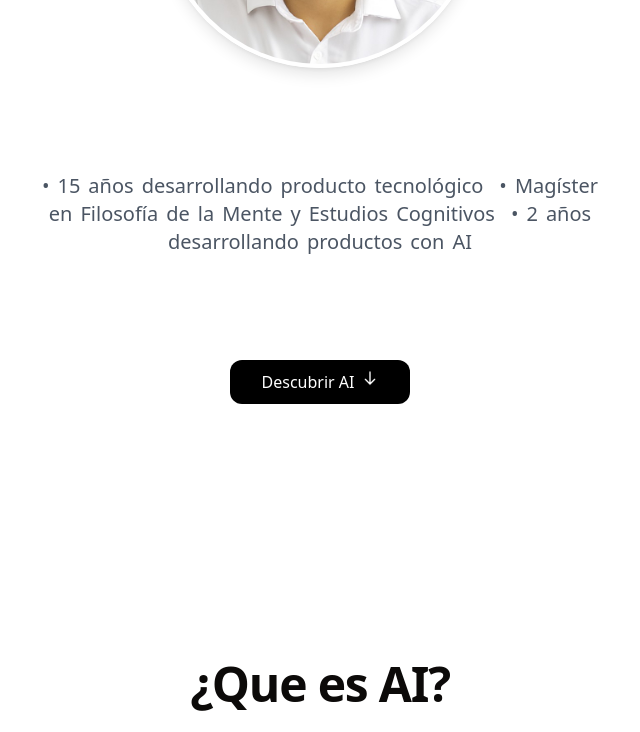
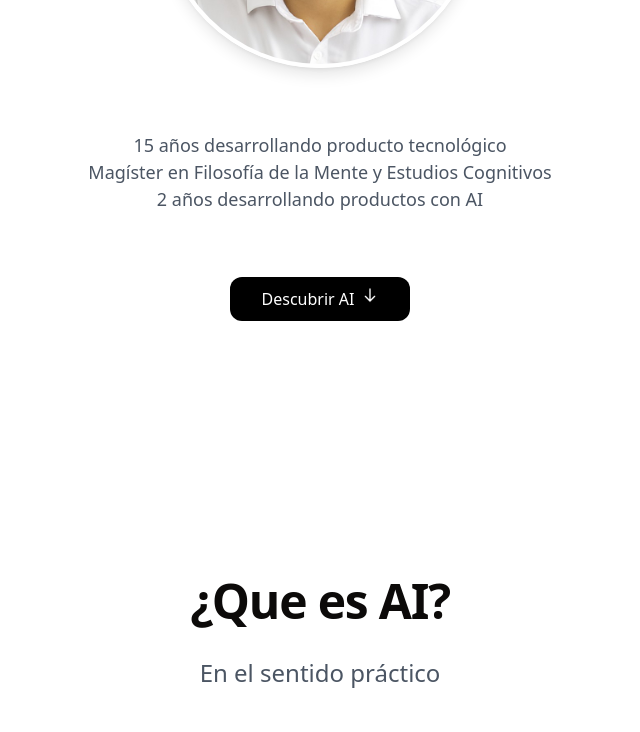
Before and after one commit to RobertoCaroca/robertocaroca.github.io, a Next.js app: page / in a window 1280 px wide. Shown: the part 1260-1992 px from the top of the page, without its empty margins (320-960 px from the left). Built offline with nearby package versions, Linux system fonts and the light colour scheme.

Commit message:
try to see

```diff
--- a/components/AboutMe.tsx
+++ b/components/AboutMe.tsx
@@ -32,10 +32,26 @@ export default function AboutMe() {
           </div>
 
           <div className="max-w-2xl mx-auto">
-            <TextReveal
-              text="• 15 años desarrollando producto tecnológico  • Magíster en Filosofía de la Mente y Estudios Cognitivos  • 2 años desarrollando productos con AI"
-              className="mx-auto max-w-xl text-lg text-gray-600 dark:text-gray-300 text-center leading-relaxed"
-            />
+            <ul className="space-y-0 list-none">
+              <li>
+                <TextReveal
+                  text="15 años desarrollando producto tecnológico"
+                  className="mx-auto max-w-xl text-lg text-gray-600 dark:text-gray-300 text-center leading-normal"
+                />
+              </li>
+              <li>
+                <TextReveal
+                  text="Magíster en Filosofía de la Mente y Estudios Cognitivos"
+                  className="mx-auto max-w-xl text-lg text-gray-600 dark:text-gray-300 text-center leading-normal"
+                />
+              </li>
+              <li>
+                <TextReveal
+                  text="2 años desarrollando productos con AI"
+                  className="mx-auto max-w-xl text-lg text-gray-600 dark:text-gray-300 text-center leading-normal"
+                />
+              </li>
+            </ul>
           </div>
           <div className="text-center mt-16">
             <Button href="#ai-section">
--- a/components/ui/text-reveal.tsx
+++ b/components/ui/text-reveal.tsx
@@ -23,29 +23,16 @@ export const TextReveal = ({ text, className }: TextRevealProps) => {
     <motion.div
       ref={ref}
       style={{ opacity }}
-      className={cn("relative py-10", className)}
+      className={cn("relative", className)}
     >
-      <p className="text-lg md:text-xl text-gray-600 dark:text-gray-300 leading-relaxed font-sans">
-        {words.map((word, i) => (
-          <motion.span
-            key={i}
-            className="inline-block mx-1"
-            initial={{ opacity: 0, y: 50 }}
-            whileInView={{ opacity: 1, y: 0 }}
-            transition={{
-              duration: 0.5,
-              delay: i * 0.05,
-              ease: [0.4, 0, 0.2, 1]
-            }}
-            viewport={{
-              once: true,
-              margin: "-100px"
-            }}
-          >
-            {word}{" "}
-          </motion.span>
-        ))}
-      </p>
+      <div
+        className={cn(
+          "text-left",
+          className
+        )}
+      >
+        {text}
+      </div>
     </motion.div>
   );
 };
--- a/next.config.js
+++ b/next.config.js
@@ -1,7 +1,7 @@
 /** @type {import('next').NextConfig} */
 const nextConfig = {
   output: 'export',
-  basePath: '',
+  basePath: '/robertocaroca.github.io',
   images: {
     unoptimized: true,
   },
--- a/package.json
+++ b/package.json
@@ -7,7 +7,7 @@
     "build": "next build",
     "start": "next start",
     "lint": "next lint",
-    "export": "next build && next export",
+    "export": "next export",
     "deploy": "gh-pages -d out"
   },
   "dependencies": {
```
